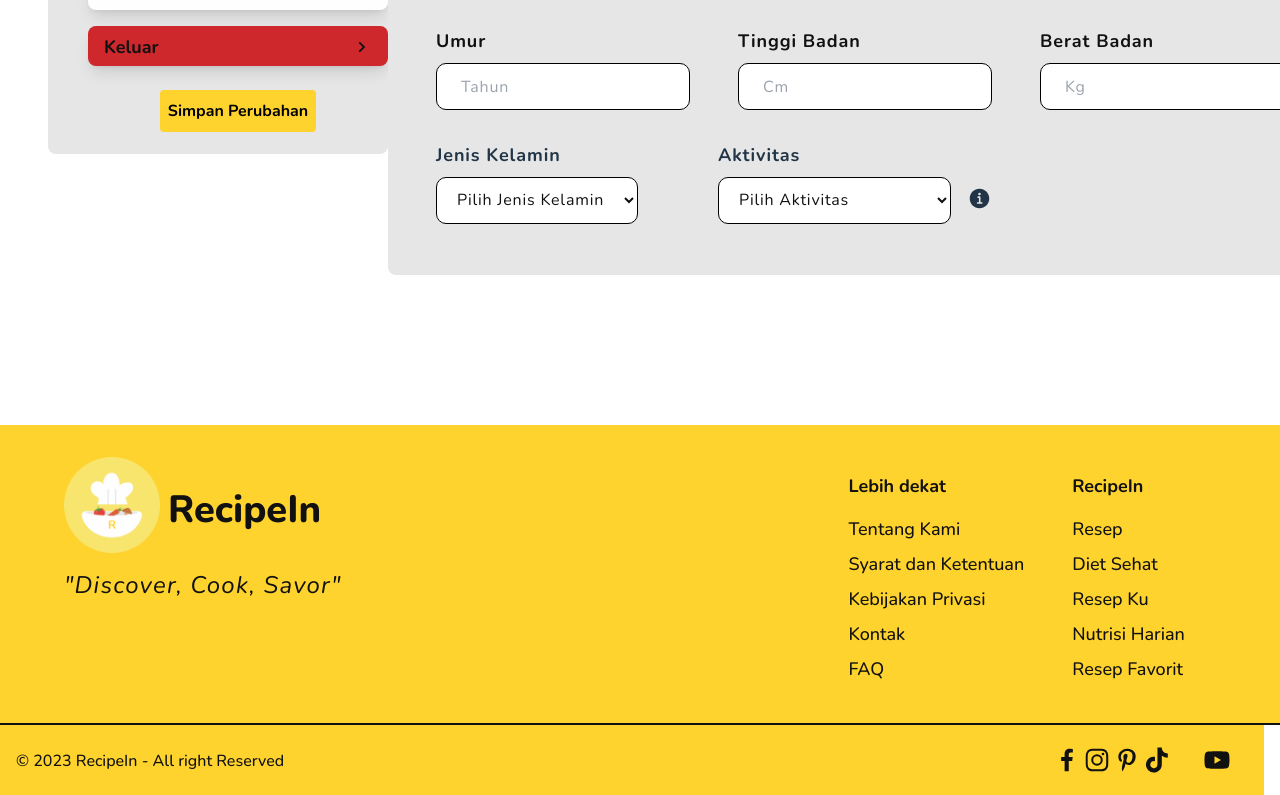
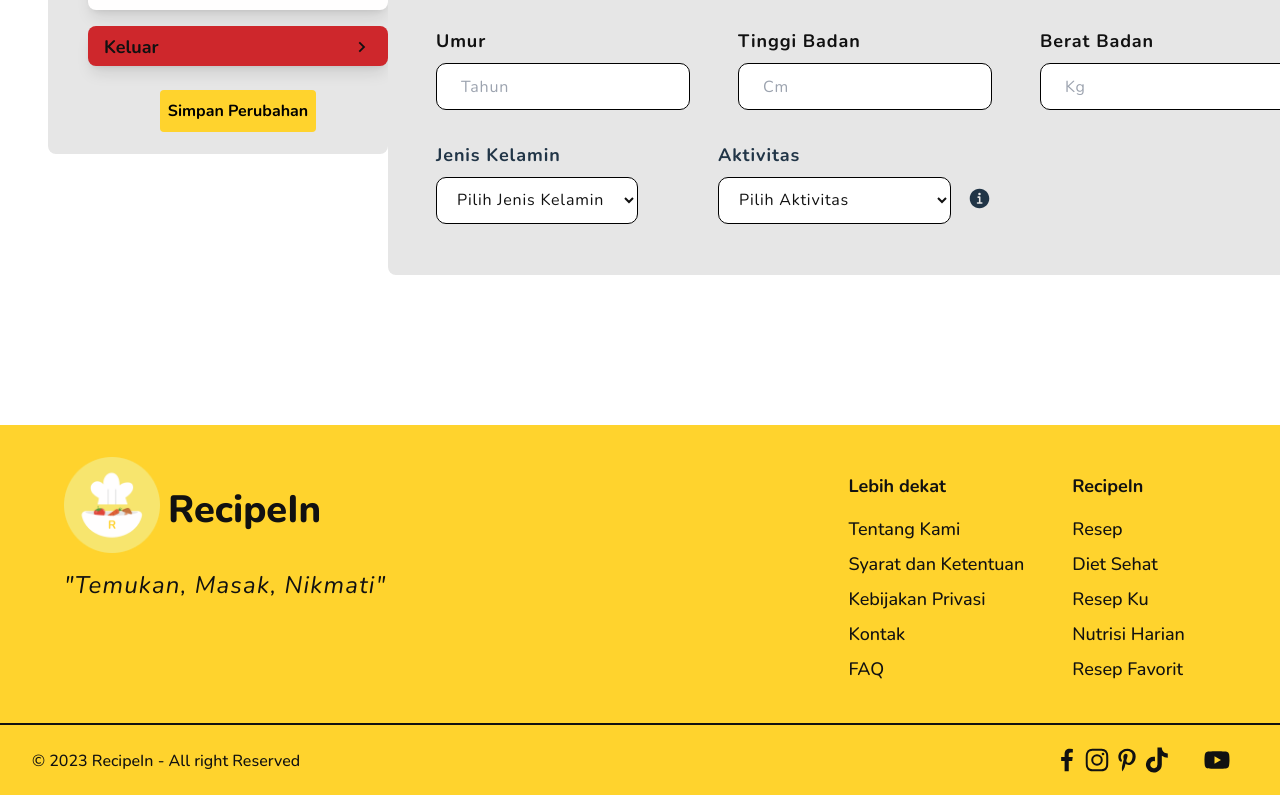
Before and after one commit to RecipeIn/recipein-website, a React (Vite) app: page /dnutrition in a window 1280 px wide. Shown: the part 600-1395 px from the top of the page. Built offline with nearby package versions, Linux system fonts and the light colour scheme; some icons are missing.

Commit message:
fix: change link navbar & footer

```diff
--- a/src/component/Footer.jsx
+++ b/src/component/Footer.jsx
@@ -18,7 +18,7 @@ function Footer() {
                         <img src={logo} className="h-24" alt="RecipeIn Logo" />
                         <p className='text-[38px] mt-2 ml-2 text-font font-extrabold'>RecipeIn</p>
                     </a>
-                    <p className='text-2xl text-font pt-4 italic tracking-wider'>"Discover, Cook, Savor"</p>
+                    <p className='text-2xl text-font pt-4 italic tracking-wider'>"Temukan, Masak, Nikmati"</p>
                 </div>
                 <div className="grid grid-cols-2 gap-8 sm:gap-12 sm:grid-cols-2 mt-8 text-font">
                     <div>
@@ -68,9 +68,9 @@ function Footer() {
                 </div>
             </div>
             <hr className="border-[1px] border-font -ml-4 mt-8 w-screen" />
-            <div className="flex -ml-8 h-[70px] bg-primary w-screen justify-between">
+            <div className="flex -ml-4 h-[70px] bg-primary w-screen justify-between">
                 <p className='text-font text-base font-medium pt-[24px] ml-8'>&copy; 2023 RecipeIn - All right Reserved</p>
-                <div className='flex pt-[20px] mr-8'>
+                <div className='flex pt-[20px] mr-12'>
                     <a href="https://www.facebook.com/RecipeIn"><BiLogoFacebook color='#111111' fontSize="30px" className='' /></a>
                     <a href="https://www.instagram.com/RecipeIn"><BiLogoInstagram color='#111111' fontSize="30px" className='' /></a>
                     <a href="https://id.pinterest.com/RecipeIn/"><BiLogoPinterestAlt color='#111111' fontSize="30px" className='' /></a>
--- a/src/component/Navbar.jsx
+++ b/src/component/Navbar.jsx
@@ -37,9 +37,9 @@ function Navbar() {
                   </Popover>
                   <div className="hidden lg:flex space-x-8 ml-[440px]">
                       <Link to="/" className="text-[20px] text-font font-bold hover:text-font">BERANDA</Link>
-                      <Link to="/resep" className="text-[20px] text-font font-bold hover:text-font">RESEP</Link>
+                      <Link to="/recipe" className="text-[20px] text-font font-bold hover:text-font">RESEP</Link>
                       <Link to="/diet" className="text-[20px] text-font font-bold hover:text-font">DIET SEHAT</Link>
-                      <Link to="/tentang" className="text-[20px] text-font font-bold hover:text-font">TENTANG KAMI</Link>
+                      <Link to="/about" className="text-[20px] text-font font-bold hover:text-font">TENTANG KAMI</Link>
                   </div>
                   <div className='hidden lg:flex'>
                   <Link to="/search">
```
